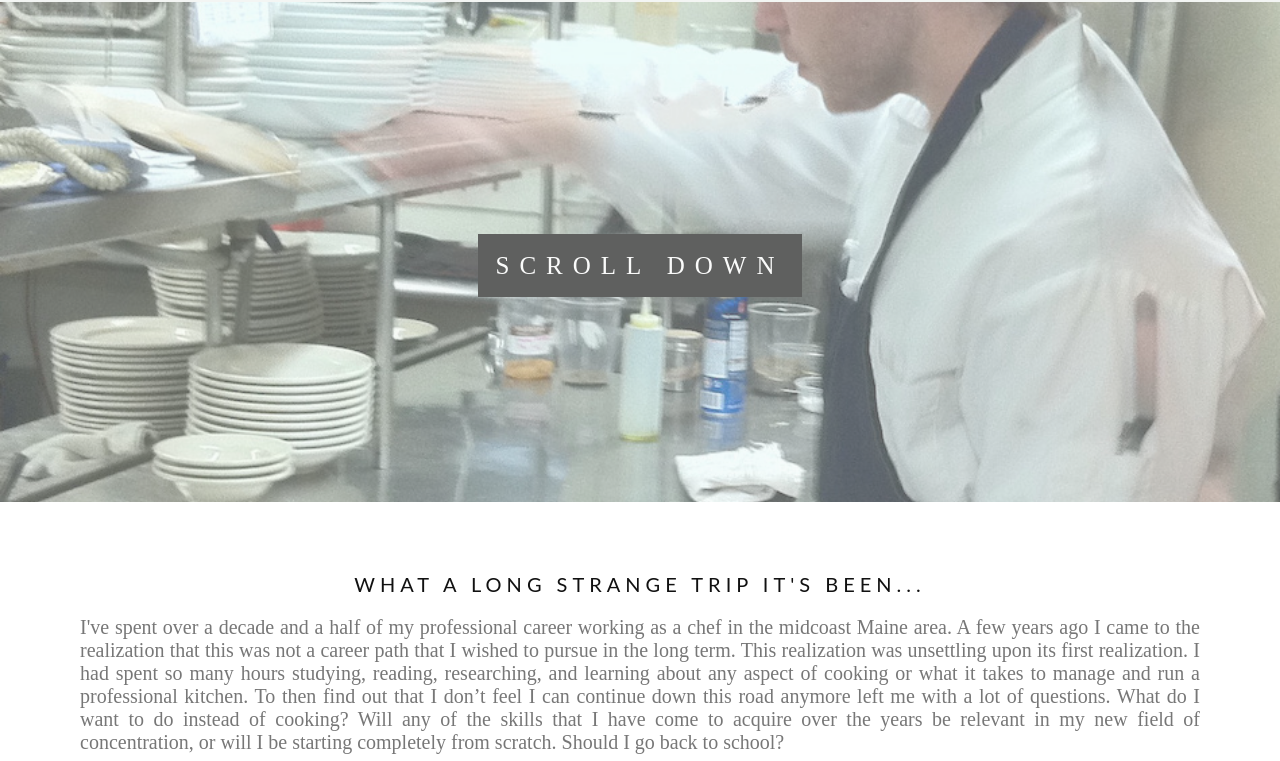
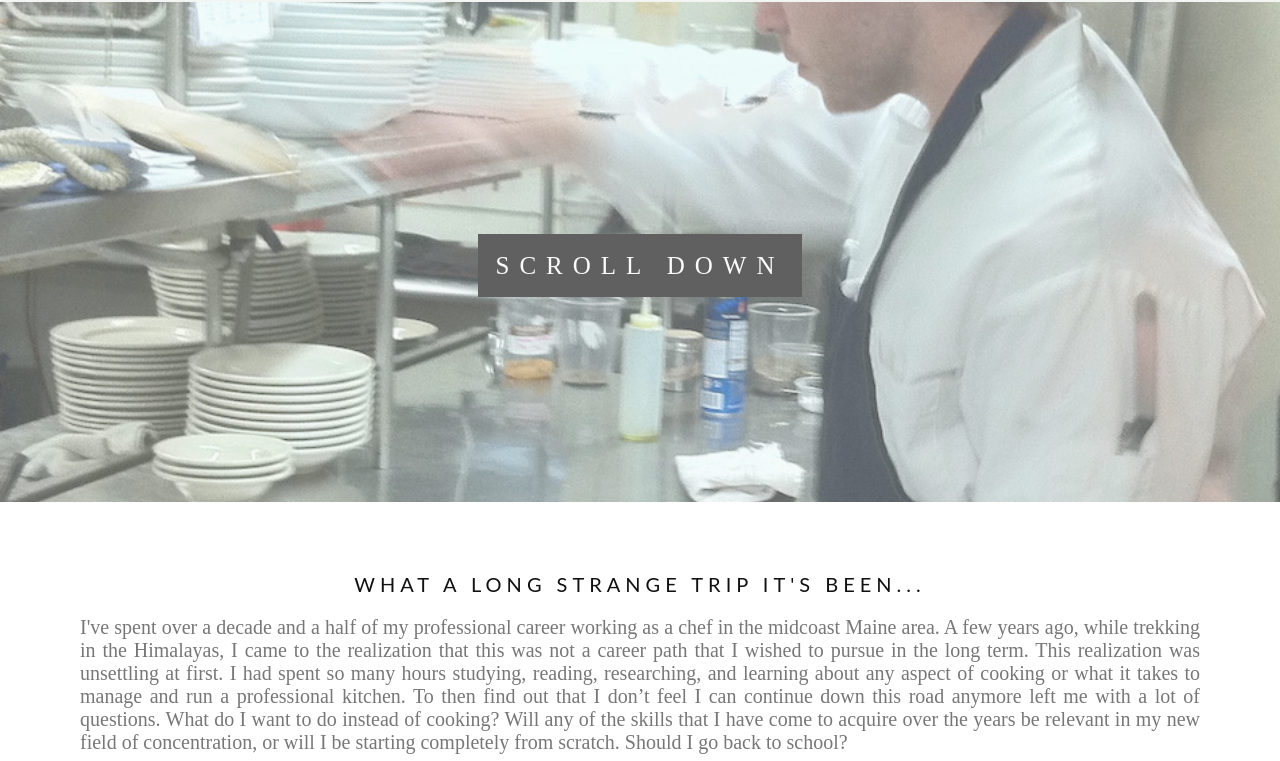
Before and after one commit to sad-panda-dev/sad-panda-dev.github.io, a plain HTML site: page about.html in a window 1280 px wide. Shown: the part 191-952 px from the top of the page. Drawn offline with Linux system fonts and the light colour scheme.

Commit message:
Update about.html

```diff
--- a/about.html
+++ b/about.html
@@ -43,8 +43,8 @@
         <div style="color: #777;background-color:white;text-align:center;padding:50px 80px;text-align: justify;">
             <h3 style="text-align:center;">What A Long Strange Trip It's Been...</h3>
             <p style="font-size: 20px;">I've spent over a decade and a half of my professional career working as a chef in the midcoast Maine area.
-                A few years ago I came to the realization that this was not a career path that I wished to pursue in the long term.
-                This realization was unsettling upon its first realization. I had spent so many hours studying, reading, researching,
+                A few years ago, while trekking in the Himalayas, I came to the realization that this was not a career path that I wished to pursue in the long term.
+                This realization was unsettling at first. I had spent so many hours studying, reading, researching,
                 and learning about any aspect of cooking or what it takes to manage and run a professional kitchen.
                 To then find out that I don’t feel I can continue down this road anymore left me with a lot of questions.
                 What do I want to do instead of cooking? Will any of the skills that I have come to acquire over the years be relevant
```
